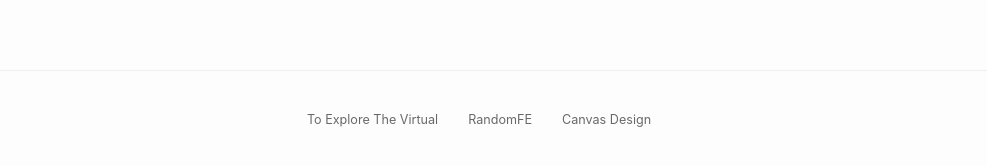
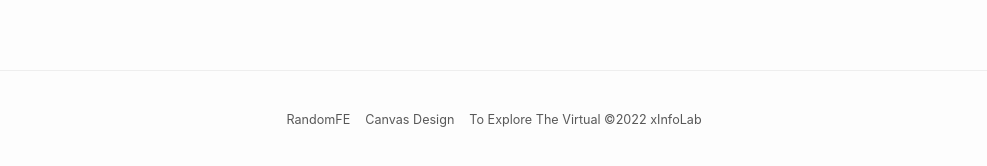
Before and after one commit to xInfoLabCode/fe-blog, a Vue app: page /#/index in a window 1280 px wide. Shown: the part 1180-1346 px from the top of the page, without its empty margins (146-1133 px from the left). Built offline with nearby package versions, Linux system fonts and the light colour scheme; what vue-worker would draw is missing.

Commit message:
update: css微调

```diff
--- a/src/components/Footer.vue
+++ b/src/components/Footer.vue
@@ -1,14 +1,14 @@
 <template>
   <div class="footer">
     <div class="footer-content">
-      <div class="website-anonce">
-        {{ slogan }}
-      </div>
       <div class="friend-links">
         <a v-for="link in friendLinks" :key="link.url" :href="link.url" class="friend-link" target="_blank">
           {{ link.text }}
         </a>
       </div>
+      <a href="/" class="website-anonce">
+        {{ slogan }}  &copy;2022 {{ title }}
+      </a>
     </div>
   </div>
 </template>
@@ -19,9 +19,10 @@ import { getWebsiteConfig } from '@/lib/util'
 export default {
   name: 'Footer',
   data() {
-    const { slogan } = getWebsiteConfig()
+    const { title, slogan } = getWebsiteConfig()
 
     return {
+      title,
       slogan,
       friendLinks: [
         { text: 'RandomFE', url: 'https://github.com/RandomFE' },
@@ -36,7 +37,7 @@ export default {
 @import "@/asset/css/variable.less";
 
 @footer-color: var(--font-color);
-@margin: 30px;
+@margin: 15px;
 
 .footer {
   display: flex;
@@ -45,7 +46,6 @@ export default {
   margin-top: 50px;
   color: @footer-color;
   font-size: .9em;
-  opacity: .9;
 
   &-content {
     display: flex;
@@ -58,7 +58,8 @@ export default {
     border-top: 1px solid #eee;
 
     .website-anonce {
-      margin-right: @margin;
+      display: inline-block;
+      margin-left: @margin;
     }
 
     .friend-links {
@@ -67,7 +68,10 @@ export default {
 
       a {
         color: @footer-color;
-        margin-right: @margin;
+
+        & + a {
+          margin-left: @margin;
+        }
       }
     }
   }
@@ -82,8 +86,12 @@ export default {
       max-width: none;
       flex-direction: column;
 
+      & > div {
+        height: 20px;
+      }
+
       .website-anonce {
-        height: 28px;
+        margin-left: 0;
       }
     }
   }
--- a/src/components/Header.vue
+++ b/src/components/Header.vue
@@ -75,15 +75,13 @@ export default {
 
     &-title {
       flex: 1;
-      color: var(--font-color-dark);
       margin-left: 30px;
       overflow: hidden;
       text-overflow: ellipsis;
       white-space: nowrap;
     }
-  }
 
-  .header-fold-logo {
+    &-logo {
       display: inline-block;
       width: 140px;
       height: 50px;
@@ -92,6 +90,7 @@ export default {
       background-repeat: no-repeat;
       background-position: center;
     }
+  }
 
   &-expand {
     height: 400px;
@@ -99,18 +98,25 @@ export default {
     position: relative;
 
     &-logo {
-      width: 400px;
+      width: 80%;
       height: 200px;
       background-image: url('../asset/img/logo.svg');
       background-size: contain;
       background-repeat: no-repeat;
       background-position: center;
-    }
-    &-logo-icon {
-      .header-fold-logo;
+
+      &-icon {
         position: absolute;
         left: 50px;
         top: 5px;
+        display: inline-block;
+        width: 140px;
+        height: 50px;
+        background-image: url('../asset/img/logo.svg');
+        background-size: contain;
+        background-repeat: no-repeat;
+        background-position: center;
+      }
     }
     &-title {
       font-size: 60px;
@@ -120,14 +126,26 @@ export default {
 }
 
 @media screen and (max-width: @min-width) {
-  .header-expand-logo-icon {
+  .header {
+    &-fold {
+      padding: 0 10px !important;
+    }
+    &-expand {
+      height: 300px;
+      &-title {
+        display: -webkit-box;
+        font-size: 48px;
+        margin-left: 10px !important;
+        max-height: 175px;
+        overflow: hidden;
+        word-break: break-all;
+        -webkit-box-orient: vertical;
+        -webkit-line-clamp: 3;
+      }
+      &-logo-icon {
         left: 10px !important;
       }
-  .header-fold {
-    padding: 0 10px !important;
     }
-  .header-fold-title {
-    margin-left: 10px !important;
   }
 }
 </style>
```
Also changed, not shown: src/asset/img/logo.svg. Lines whose indentation alone changed are shown as unchanged.
